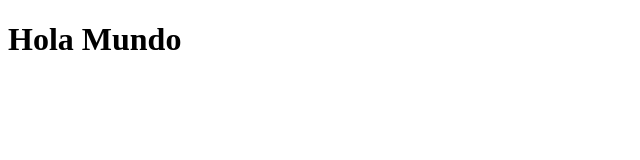
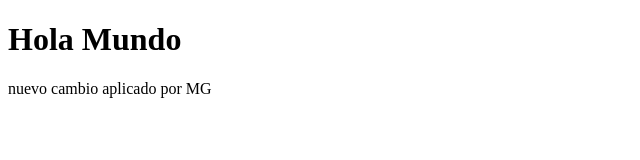
Before and after one commit to MGoicocheaDev/Demo-git, a plain HTML site: page index.html in a window 1280 px wide. Shown: the whole page, without its empty margins (0-640 px from the left). Drawn offline with Linux system fonts and the light colour scheme.

Commit message:
segundo commit

```diff
--- a/index.html
+++ b/index.html
@@ -5,5 +5,6 @@
 </head>
 <body>
 	<h1>Hola Mundo</h1>
+	<span>nuevo cambio aplicado por MG </span>
 </body>
 </html>
```
